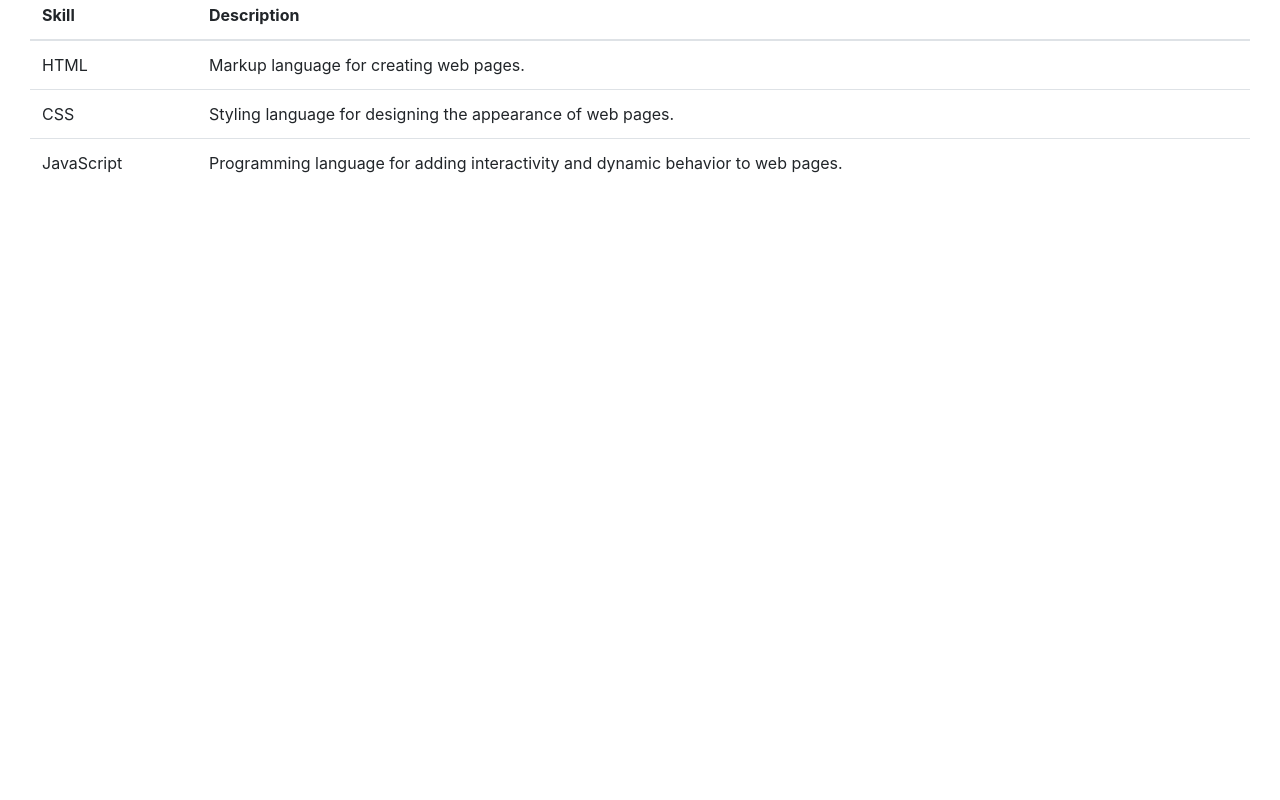
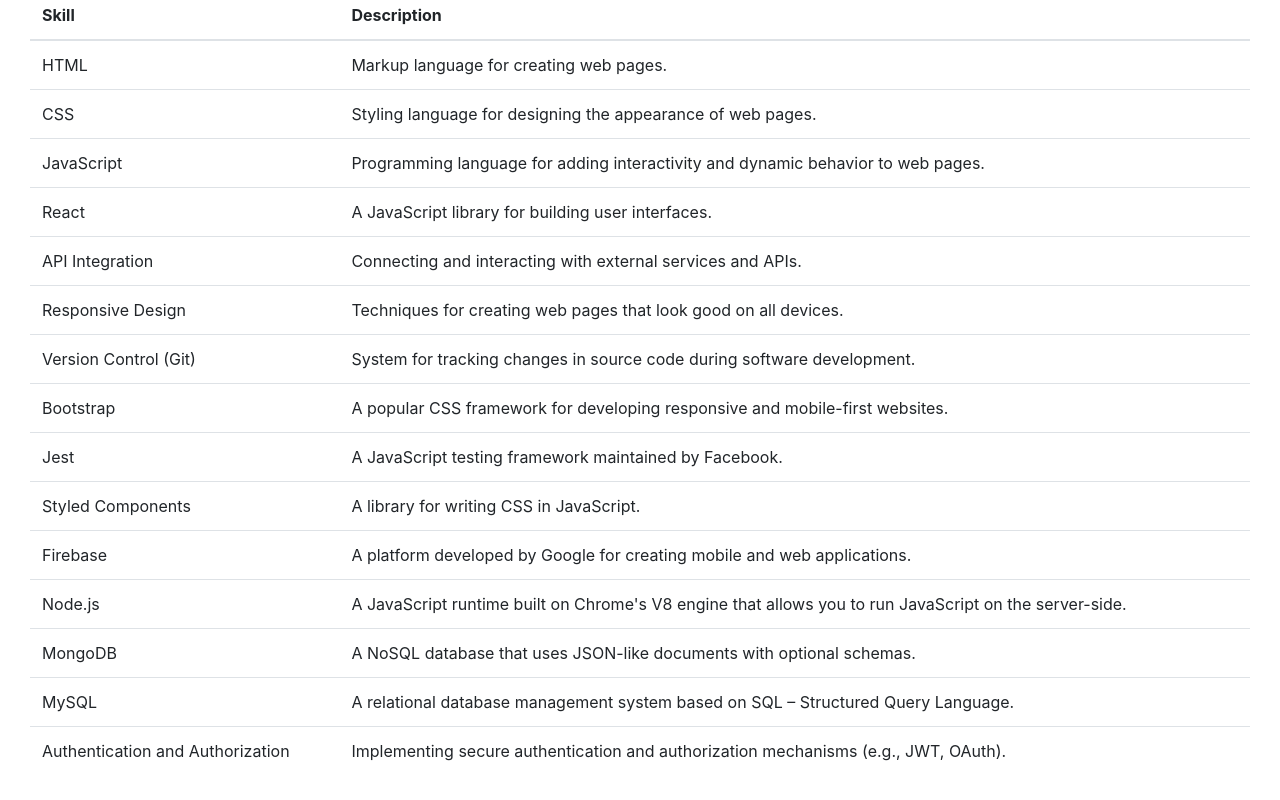
Before and after one commit to unicorn453/React-Portfolio, a React (Vite) app: page / in a window 1280 px wide. Shown: the part 878-1678 px from the top of the page. Before the commit the page ends 1101 px from the top, so only its background shows below. Built offline with nearby package versions, Linux system fonts and the light colour scheme.

Commit message:
skills table changed

```diff
--- a/src/components/Footer.jsx
+++ b/src/components/Footer.jsx
@@ -1,13 +1,15 @@
 import React from "react";
+import "../css/Footer.css"; // Import your custom CSS file for footer styling
 
 const Footer = () => {
   return (
-    <footer>
+    <footer className="footer">
       <div className="contact-info">
         <a
           href="https://github.com/unicorn453"
           target="_blank"
           rel="noopener noreferrer"
+          className="social-link"
         >
           <i className="fab fa-github"></i>
         </a>
@@ -15,10 +17,11 @@ const Footer = () => {
           href="https://linkedin.com/in/kirila-r"
           target="_blank"
           rel="noopener noreferrer"
+          className="social-link"
         >
           <i className="fab fa-linkedin"></i>
         </a>
-        <a href="mailto:kira.ruseva@gmail.com">
+        <a href="mailto:kira.ruseva@gmail.com" className="social-link">
           <i className="fas fa-envelope"></i>
         </a>
       </div>
--- a/src/components/Skills.jsx
+++ b/src/components/Skills.jsx
@@ -3,7 +3,7 @@ import React from "react";
 const Skills = () => {
   return (
     <section id="skills">
-      <h2>Front-end Web Development Skills</h2>
+      <h2>Web Development Skills</h2>
       <table className="table">
         <thead>
           <tr>
@@ -27,7 +27,54 @@ const Skills = () => {
               to web pages.
             </td>
           </tr>
-          {/* Add more rows for each skill */}
+          <tr>
+            <td>React</td>
+            <td>A JavaScript library for building user interfaces.</td>
+          </tr>
+          <tr>
+            <td>API Integration</td>
+            <td>Connecting and interacting with external services and APIs.</td>
+          </tr>
+          <tr>
+            <td>Responsive Design</td>
+            <td>Techniques for creating web pages that look good on all devices.</td>
+          </tr>
+          <tr>
+            <td>Version Control (Git)</td>
+            <td>System for tracking changes in source code during software development.</td>
+          </tr>
+          <tr>
+            <td>Bootstrap</td>
+            <td>A popular CSS framework for developing responsive and mobile-first websites.</td>
+          </tr>
+          <tr>
+            <td>Jest</td>
+            <td>A JavaScript testing framework maintained by Facebook.</td>
+          </tr>
+          <tr>
+            <td>Styled Components</td>
+            <td>A library for writing CSS in JavaScript.</td>
+          </tr>
+          <tr>
+            <td>Firebase</td>
+            <td>A platform developed by Google for creating mobile and web applications.</td>
+          </tr>
+          <tr>
+            <td>Node.js</td>
+            <td>A JavaScript runtime built on Chrome's V8 engine that allows you to run JavaScript on the server-side.</td>
+          </tr>
+          <tr>
+            <td>MongoDB</td>
+            <td>A NoSQL database that uses JSON-like documents with optional schemas.</td>
+          </tr>
+          <tr>
+            <td>MySQL</td>
+            <td>A relational database management system based on SQL – Structured Query Language.</td>
+          </tr>
+          <tr>
+            <td>Authentication and Authorization</td>
+            <td>Implementing secure authentication and authorization mechanisms (e.g., JWT, OAuth).</td>
+          </tr>
         </tbody>
       </table>
     </section>
```
Also changed, not shown: public/assets/HomePage.png (deleted), src/css/Footer.css (added).
